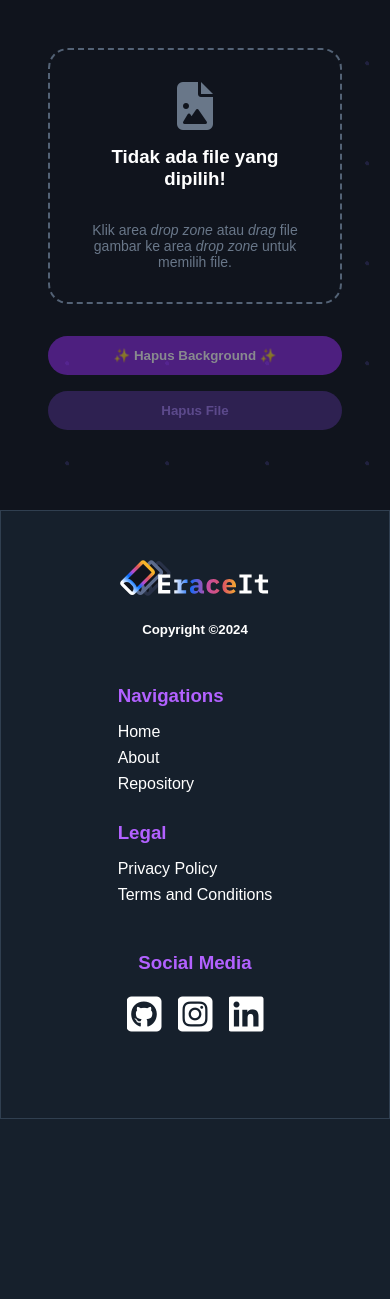
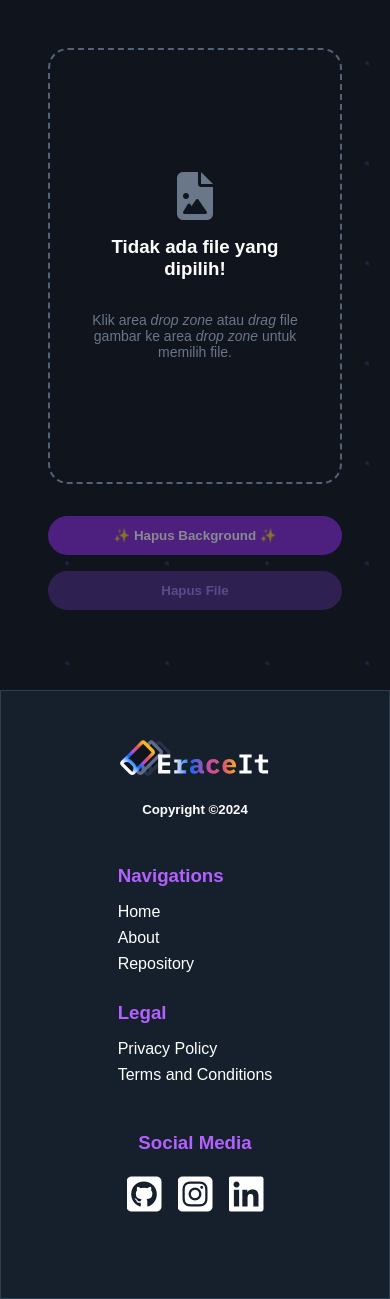
Before and after one commit to SoLiDinity/eraceit, a Flask app: page / in a window 390 px wide. Shown: the part 94-1393 px from the top of the page. Before the commit the page ends 1213 px from the top, so only its background shows below. Run offline with Flask 3, Linux system fonts and the light colour scheme; some libraries are stand-ins or nearby versions.

Commit message:
Adjusting some styles

```diff
--- a/static/styles/popup.css
+++ b/static/styles/popup.css
@@ -42,6 +42,6 @@
 @media (orientation: portrait) or (max-width: 650px) {
     #popup{
         max-width: 150px;
-        top: 60px;
+        top: 20px;
     }
 }
--- a/static/styles/styles.css
+++ b/static/styles/styles.css
@@ -229,13 +229,13 @@ nav button {
 
 @media (max-width: 850px) {
   body {
-    grid-template-rows:.25fr 3fr 3fr ;
+    grid-template-rows:.25fr 4fr 4fr ;
   }
 }
 
 @media (orientation: portrait) or (max-width: 650px) {
   body {
-    grid-template-rows: .5fr 3fr auto;
+    grid-template-rows: .5fr 7fr auto;
     padding: 0;
   }
 
@@ -286,10 +286,10 @@ nav button {
   }
 
   #fileNames {
-    width: 200px;
     max-width: 100%;
     max-height: 47px;
     display: -webkit-box;
+    -webkit-line-clamp: 2;
     -webkit-box-orient: vertical;
     text-overflow: ellipsis;
     overflow: hidden;
```
